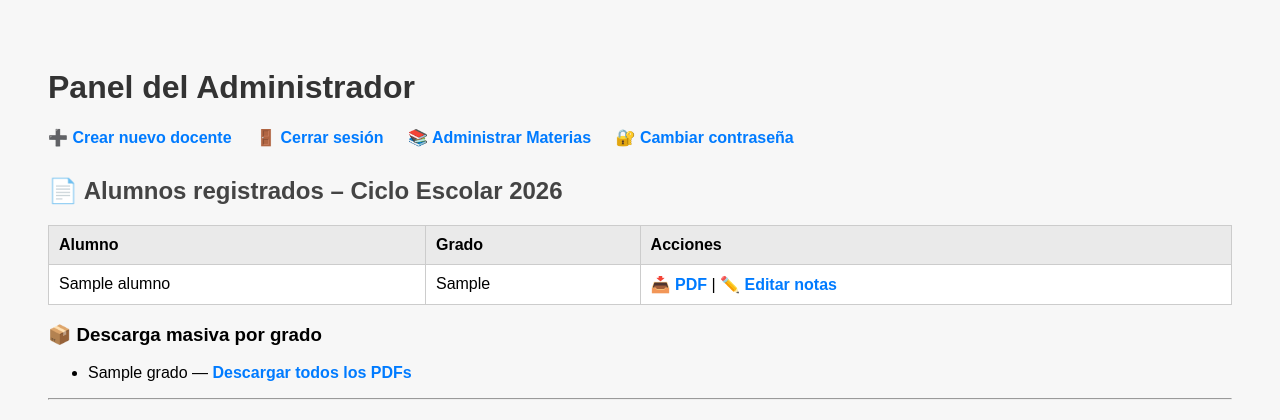
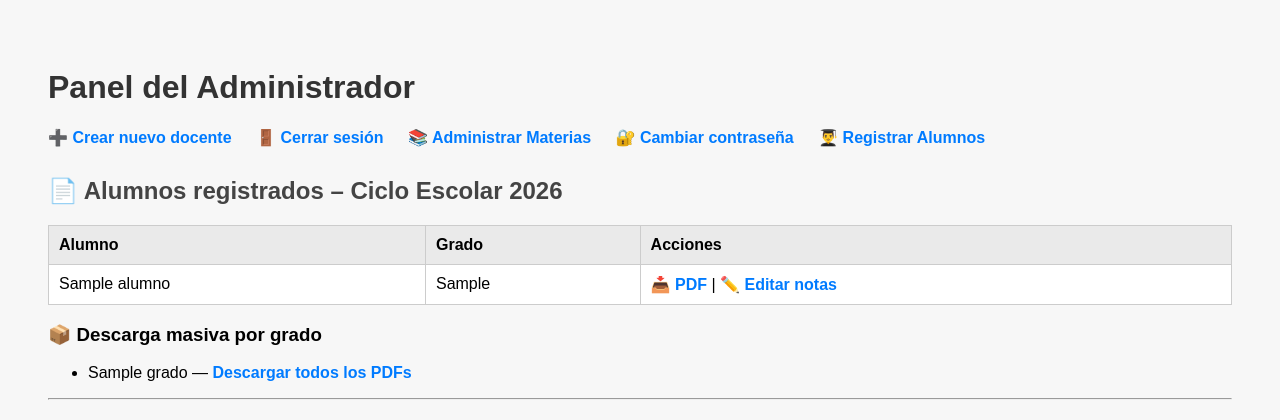
Before and after one commit to liceosantiny54-create/sistema-calificaciones, a Flask app: template templates/admin.html in a window 1280 px wide. Shown: the top 420 px of the page. Run offline with Flask 3, Linux system fonts and the light colour scheme; tables that the repository leaves empty hold one stand-in row (values such as "Sample post"); the template is opened without the code that fills it: values that come from a table or form of the project are taken from there, most other values are stand-ins (such as "Sample title", 1, 10 or a date in 2020); parts of the project's set-up code (start-up, migrations or seed data) failed here and were passed over.

Commit message:
Update admin.html

```diff
--- a/templates/admin.html
+++ b/templates/admin.html
@@ -63,6 +63,7 @@
     <a href="{{ url_for('logout') }}">🚪 Cerrar sesión</a>
     <a href="{{ url_for('admin_materias') }}">📚 Administrar Materias</a>
     <a href="{{ url_for('cambiar_password_admin') }}">🔐 Cambiar contraseña</a>
+    <a href="{{ url_for('admin_alumnos') }}">👨‍🎓 Registrar Alumnos</a>
 
 </div>
 
```
